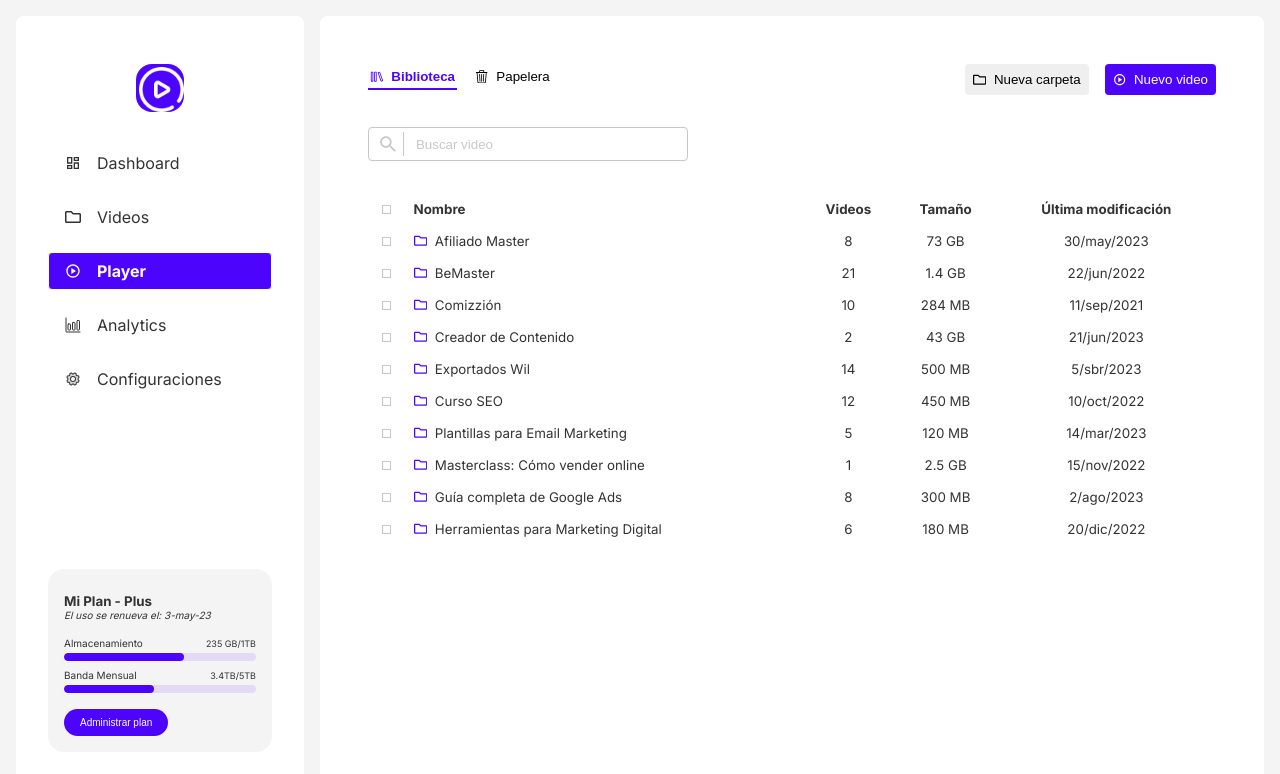
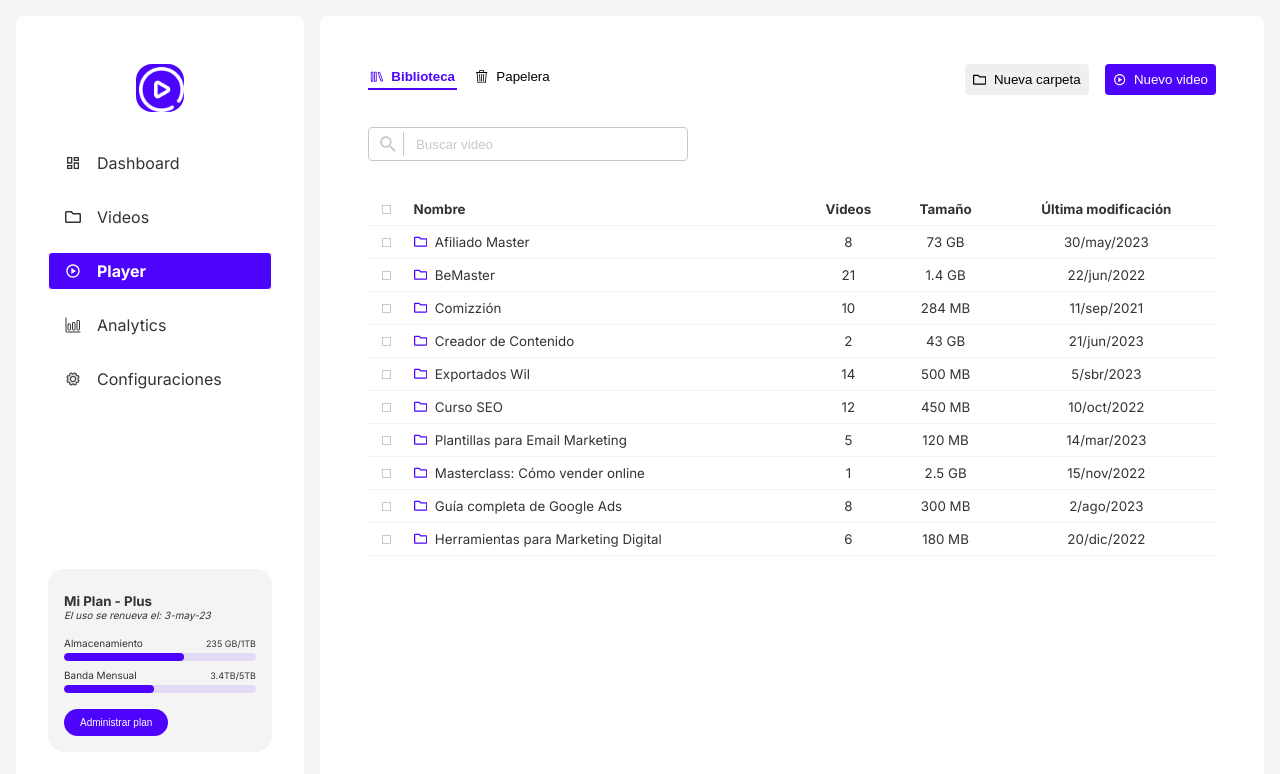
Before and after one commit to StivenTC/bemaster-dashboard, a Next.js app: page / in a window 1280 px wide. Shown: the top 774 px of the page. Built offline with nearby package versions, Linux system fonts and the light colour scheme.

Commit message:
added transition

```diff
--- a/src/pages/home/Home.scss
+++ b/src/pages/home/Home.scss
@@ -48,6 +48,11 @@
 
   .list-table {
     border-collapse: collapse;
+
+    tr {
+      border-bottom: 1px solid $secondary;
+      transition: all ease-in 0.25s;
+    }
 
     tbody>tr {
       cursor: pointer;
```
